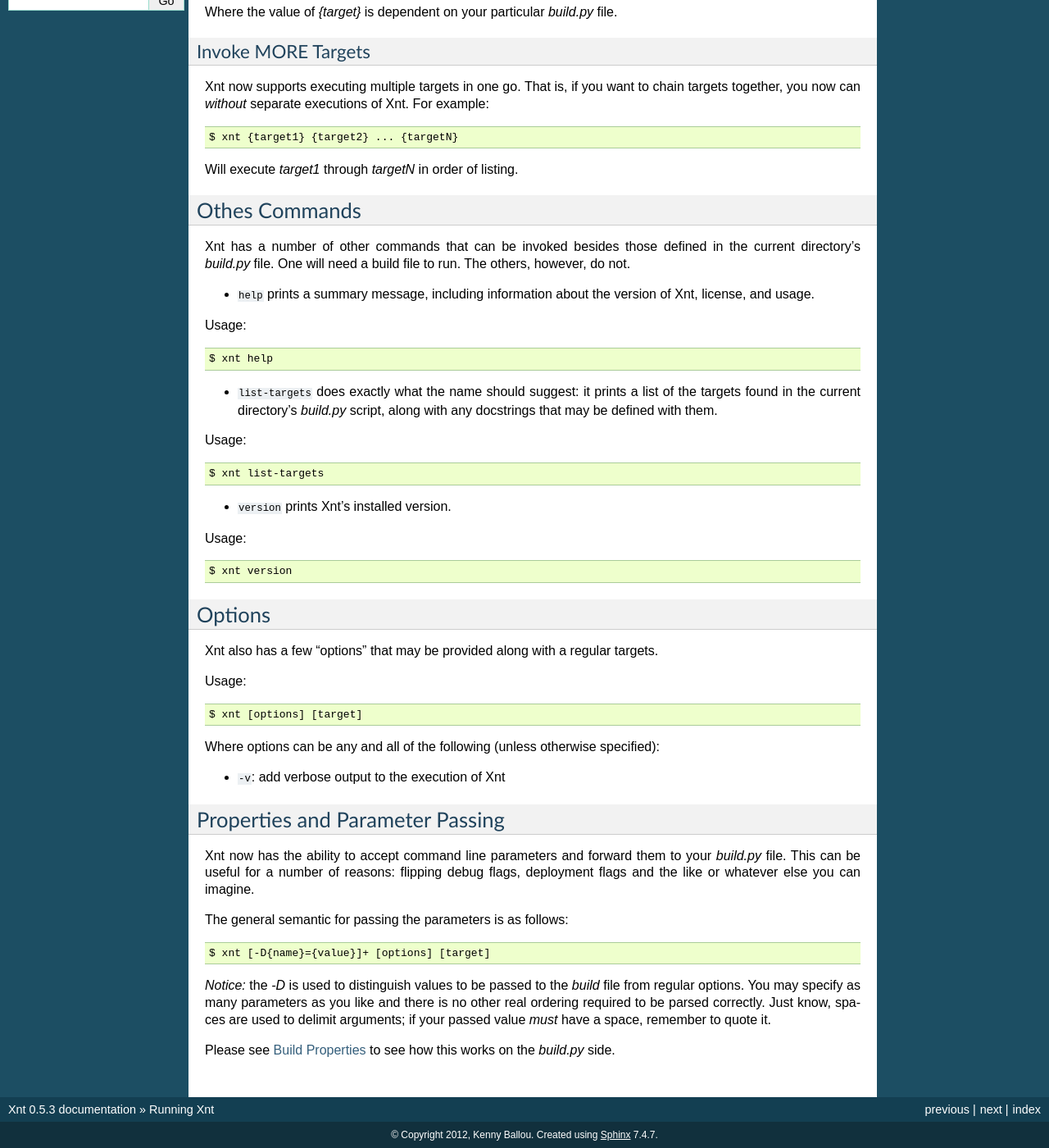
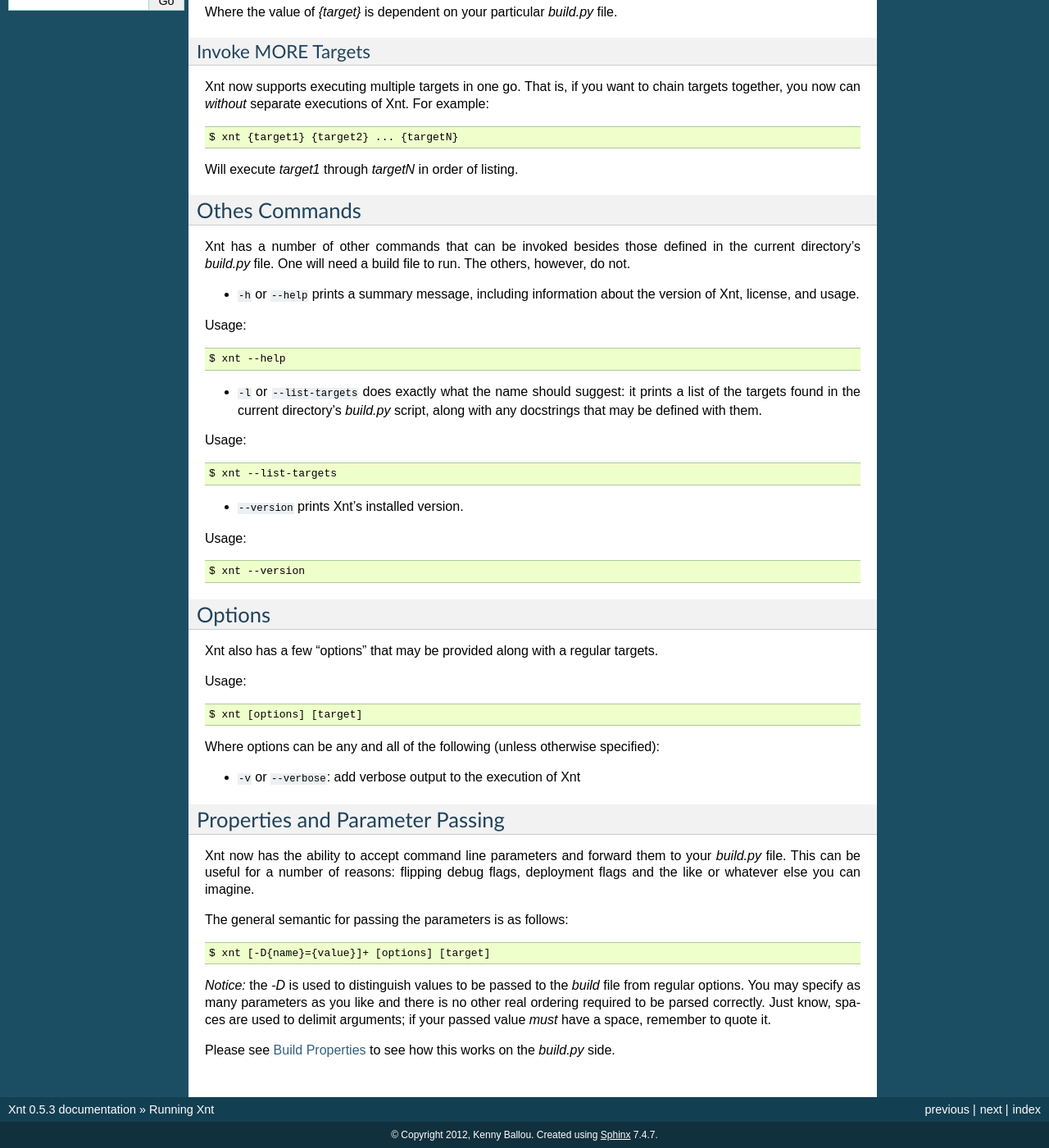
Before and after one commit to kennyballou/Xnt, a Sphinx documentation site: the page built from docs/source/xenant.rst, in a window 1280 px wide and 1400 px high, scrolled down 456 px. Shown: the whole window at 82% size. Built offline with Sphinx 7.4.7, drawn with Linux system fonts in a browser that asks for light colours.

Commit message:
Update documentation to reflect option changes

```diff
--- a/docs/source/xenant.rst
+++ b/docs/source/xenant.rst
@@ -47,27 +47,27 @@
 the current directory's `build.py` file. One will need a build file to run. The
 others, however, do not.
 
-* ``help`` prints a summary message, including information about the version of
-  Xnt, license, and usage.
+* ``-h`` or ``--help`` prints a summary message, including information about
+  the version of Xnt, license, and usage.
 
 Usage::
 
-    $ xnt help
+    $ xnt --help
 
 
-* ``list-targets`` does exactly what the name should suggest: it prints a list
-  of the targets found in the current directory's `build.py` script, along with
-  any docstrings that may be defined with them.
+* ``-l`` or ``--list-targets`` does exactly what the name should suggest: it
+  prints a list of the targets found in the current directory's `build.py`
+  script, along with any docstrings that may be defined with them.
 
 Usage::
 
-    $ xnt list-targets
+    $ xnt --list-targets
 
-* ``version`` prints Xnt's installed version.
+* ``--version`` prints Xnt's installed version.
 
 Usage::
 
-    $ xnt version
+    $ xnt --version
 
 .. _xntOptions:
 
@@ -82,7 +82,7 @@
 
 Where options can be any and all of the following (unless otherwise specified):
 
-* ``-v``: add verbose output to the execution of Xnt
+* ``-v`` or ``--verbose``: add verbose output to the execution of Xnt
 
 .. _xntPropertiesParameters:
 
```
